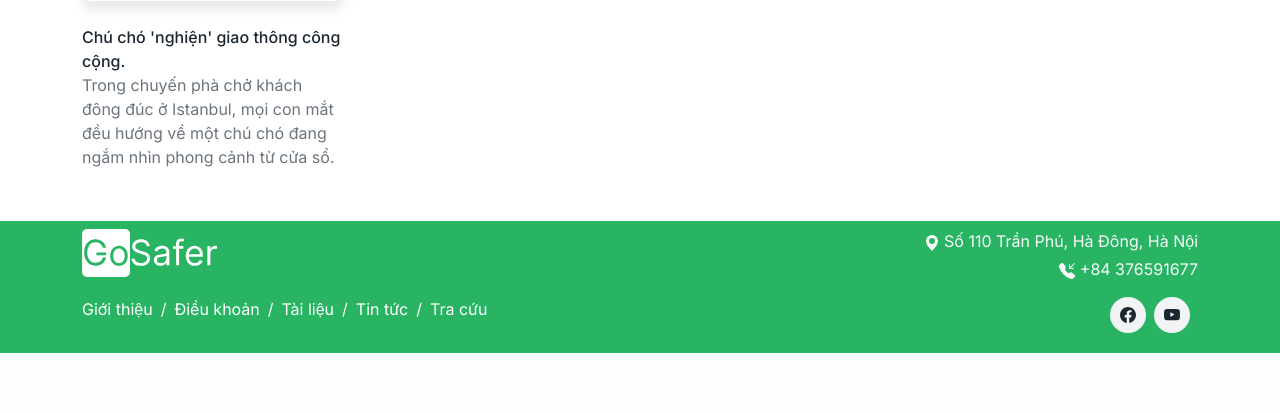
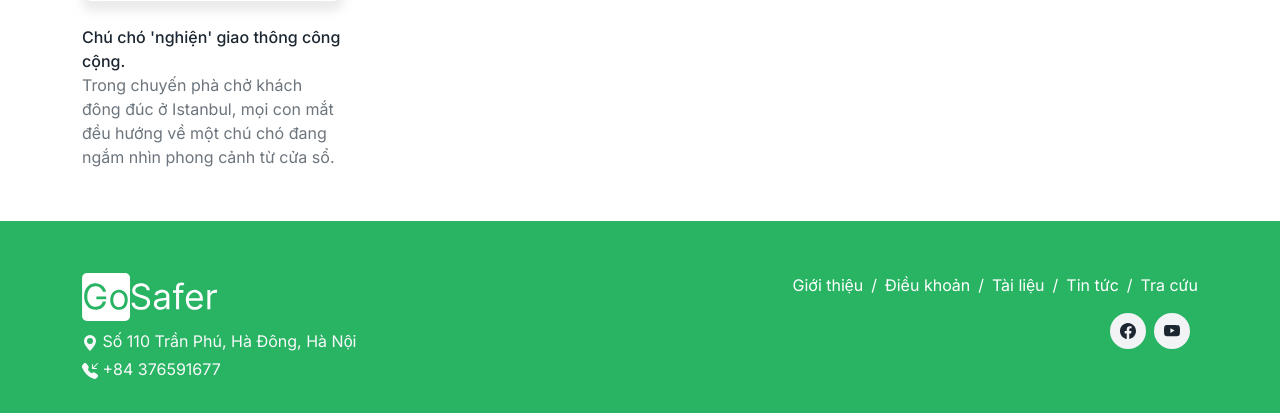
Before and after one commit to binhphancreator/traffic_violation, a PHP site: page / in a window 1280 px wide. Shown: the part 1467-1880 px from the top of the page. Before the commit the page ends 1820 px from the top, so only its background shows below. Run offline with PHP 8.4, Linux system fonts and the light colour scheme.

Commit message:
refactor layout of footer

```diff
--- a/index.html
+++ b/index.html
@@ -72,14 +72,14 @@
             </div>
         </div>
     </section>
-    <footer class="py-2">
+    <footer class="py-2 pt-5">
         <div class="container-lg">
-            <div class="mb-2 row">
-                <div class="col-sm-6 col-12">
+            <div class="row">
+                <div class="col-12 col-sm-6 my-1">
+                    <div class="mb-2">
                         <a class="footer-logo" href="#"><img src="/resource/img/gosafter_light.svg" alt="" srcset=""></a>
                     </div>
-
-                <div class="col-sm-6 col-12 text-sm-end">
+                    <div class="">
                         <p class="text-light mb-1" href="#">
                             <svg xmlns="http://www.w3.org/2000/svg" width="16" height="16" fill="currentColor" class="d-inline-block" viewBox="0 0 16 16"><path d="M8 16s6-5.686 6-10A6 6 0 0 0 2 6c0 4.314 6 10 6 10zm0-7a3 3 0 1 1 0-6 3 3 0 0 1 0 6z"/></svg>
                             Số 110 Trần Phú, Hà Đông, Hà Nội
@@ -90,10 +90,9 @@
                         </a>
                     </div>
                 </div>
-            <div class="row">
                 <div class="col-12 col-sm-6 my-1">
                     <nav class="mb-2" aria-label="breadcrumb">
-                        <ol class="breadcrumb">
+                        <ol class="breadcrumb justify-content-sm-end">
                           <li class="breadcrumb-item" aria-current="page"><a href="/">Giới thiệu</a></li>
                           <li class="breadcrumb-item" aria-current="page"><a href="/">Điều khoản</a></li>
                           <li class="breadcrumb-item" aria-current="page"><a href="/">Tài liệu</a></li>
@@ -101,8 +100,6 @@
                           <li class="breadcrumb-item" aria-current="page"><a href="/">Tra cứu</a></li>
                         </ol>
                     </nav>
-                </div>
-                <div class="col-12 col-sm-6 my-1">
                     <div class="d-flex align-items-center mb-2 justify-content-sm-end">
                         <a class="btn-soft-light btn-icon me-2" href="#">
                         <svg xmlns="http://www.w3.org/2000/svg" width="16" height="16" fill="currentColor" class="bi bi-facebook" viewBox="0 0 16 16"><path d="M16 8.049c0-4.446-3.582-8.05-8-8.05C3.58 0-.002 3.603-.002 8.05c0 4.017 2.926 7.347 6.75 7.951v-5.625h-2.03V8.05H6.75V6.275c0-2.017 1.195-3.131 3.022-3.131.876 0 1.791.157 1.791.157v1.98h-1.009c-.993 0-1.303.621-1.303 1.258v1.51h2.218l-.354 2.326H9.25V16c3.824-.604 6.75-3.934 6.75-7.951z"/></svg>
@@ -113,6 +110,14 @@
                     </div>
                 </div>
             </div>
+            <div class="row">
+                <div class="col-12 col-sm-6">
+                    <p class="text-light"></p>
+                </div>
+                <div class="col-12 col-sm-6">
+
+                </div>
+            </div>
         </div>
     </footer>
     <script src="/resource/js/jquery.js"></script>
--- a/resource/css/main.css
+++ b/resource/css/main.css
@@ -314,6 +314,10 @@ footer .breadcrumb-item *{
     color: #fff;
 }
 
+footer .breadcrumb-item:hover * {
+    color: white;
+}
+
 footer .breadcrumb-item+.breadcrumb-item::before {
     float: left;
     padding-right: .5rem;
```
Lines whose indentation alone changed are shown as unchanged.
